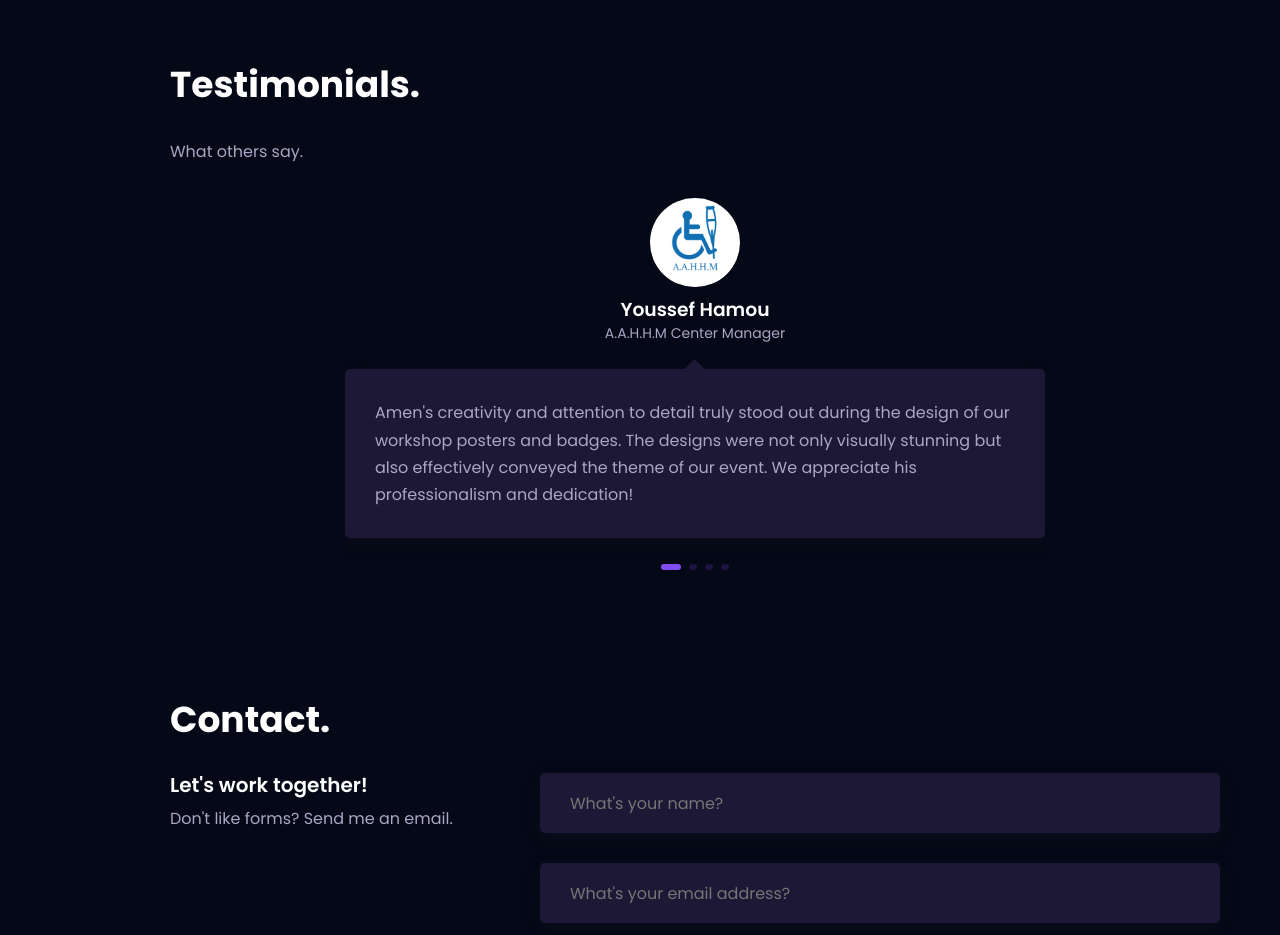
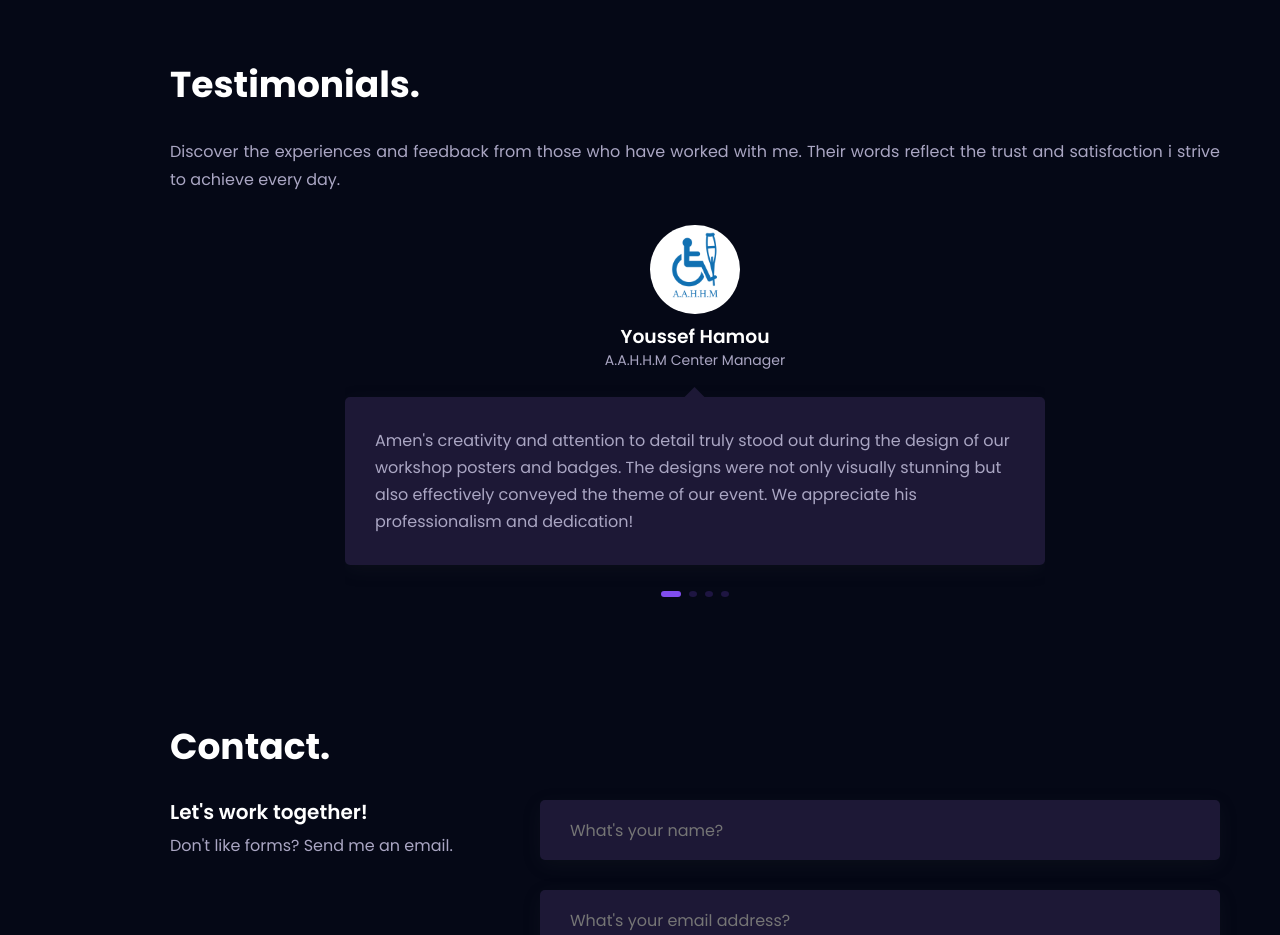
Before and after one commit to AmenZemzem68/amen-zemzem-portfolio, a React (Vite) app: page / in a window 1280 px wide. Shown: the part 10640-11575 px from the top of the page. Built offline with nearby package versions, Linux system fonts and the light colour scheme.

Commit message:
Contact form update

```diff
--- a/src/components/feedbacks/feedbacks.css
+++ b/src/components/feedbacks/feedbacks.css
@@ -43,6 +43,7 @@
   width: 0.5rem !important;
   height: 0.375rem !important;
   background-color: var(--first-color) !important;
+  transition: 0.3s ease;
 }
 .swiper-pagination-horizontal
   .swiper-pagination-bullets
--- a/src/components/feedbacks/feedbacks.jsx
+++ b/src/components/feedbacks/feedbacks.jsx
@@ -51,7 +51,9 @@ const Feedbacks = () => {
     <section className="testimonials container section">
       <h2 className="section-title">Testimonials.</h2>
       <p style={{ textAlign: "justify", marginBottom: "2rem" }}>
-        What others say.
+        Discover the experiences and feedback from those who have worked with
+        me. Their words reflect the trust and satisfaction i strive to achieve
+        every day.
       </p>
       <Swiper
         className="testimonials-container grid"
```
Also changed, not shown: src/components/contact/contact.css (line endings or trailing spaces).
